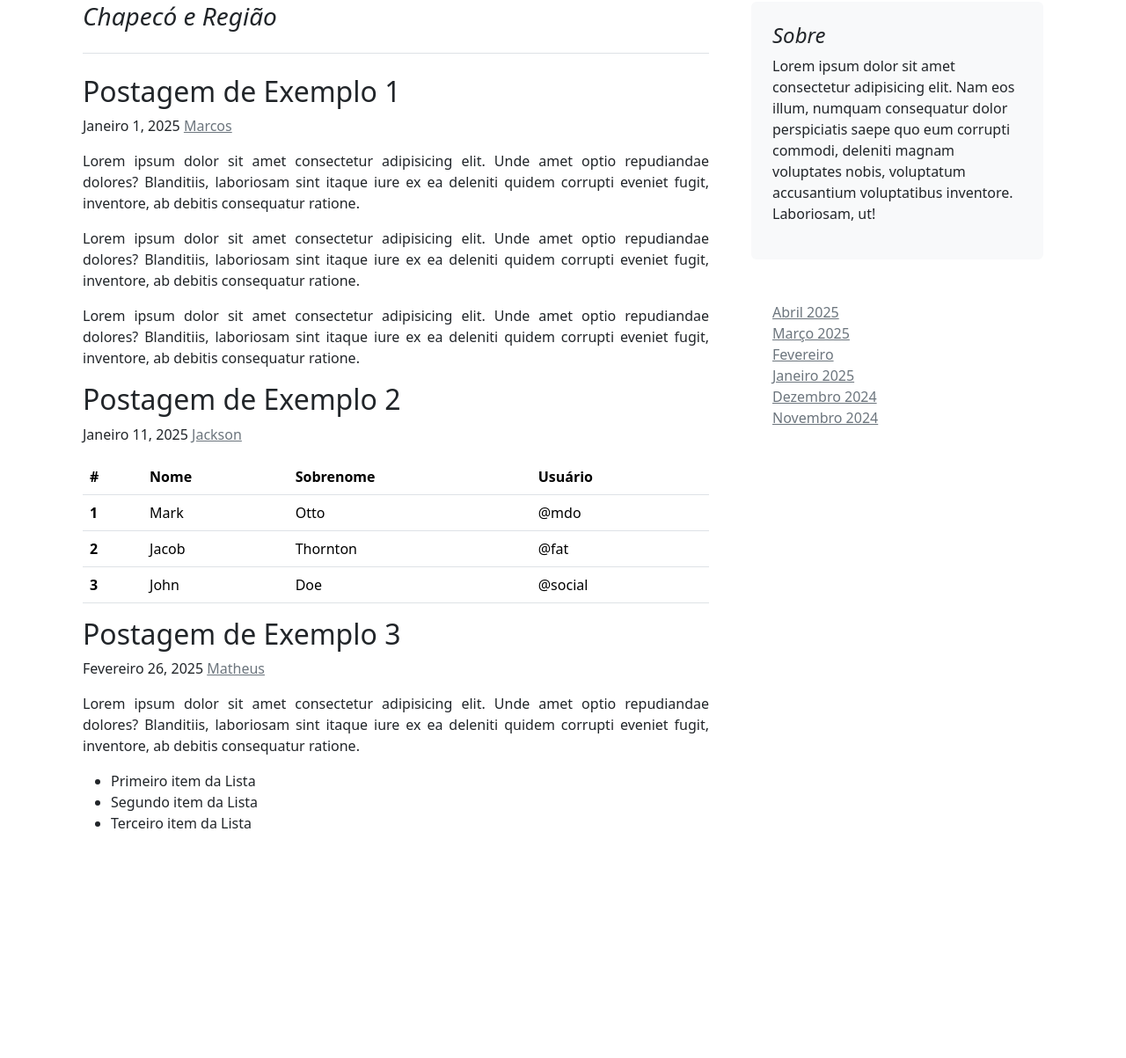
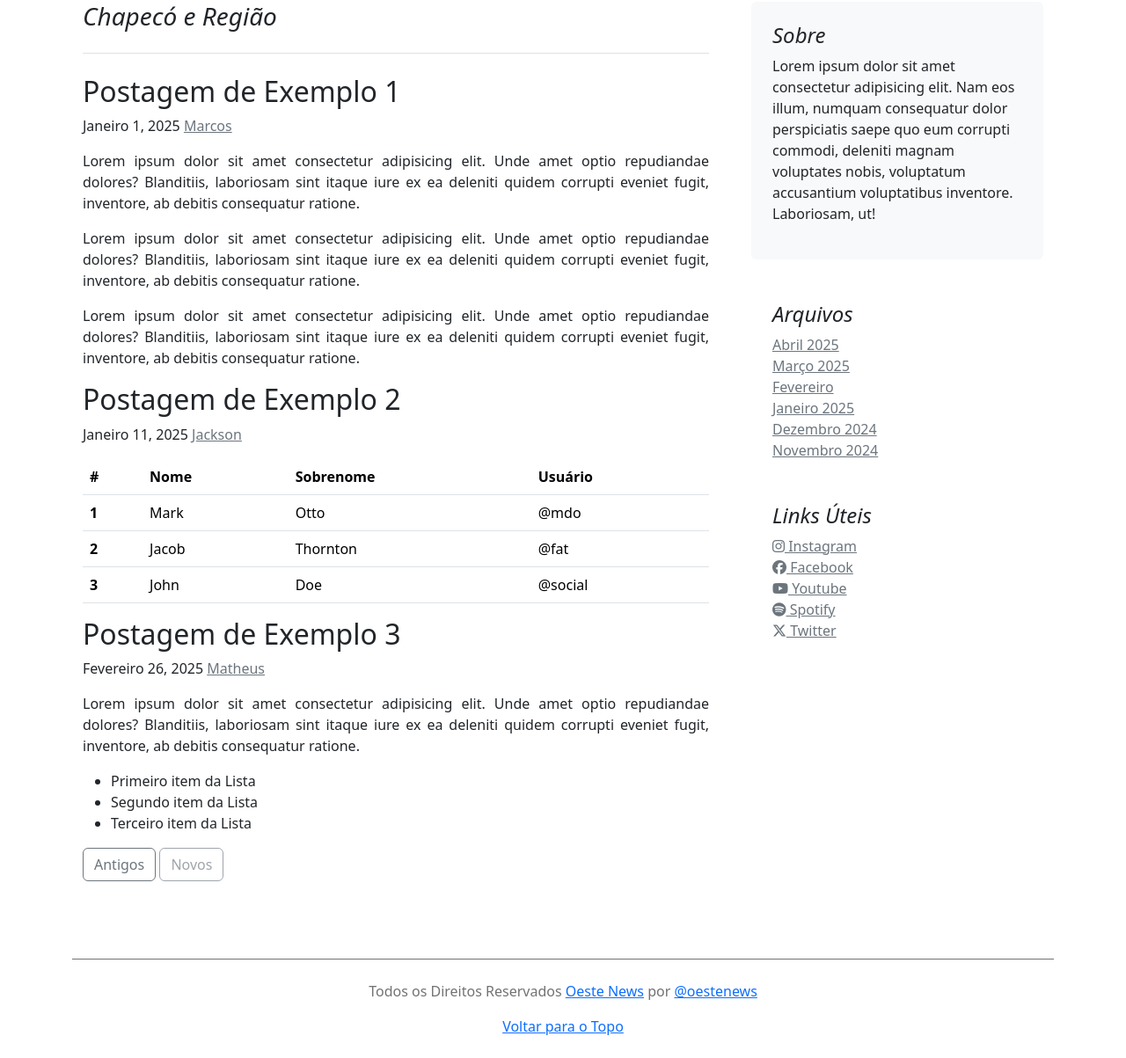
Before and after one commit to Orelha-Gamerr/pweb1_2025_1, a PHP site: page / in a window 1280 px wide. Shown: the part 805-2008 px from the top of the page at 88% size. Before the commit the page ends 1747 px from the top, so only its background shows below. Run offline with PHP 8.4, Linux system fonts and the light colour scheme.

Commit message:
Aula dia 30

```diff
--- a/blog/css/style.css
+++ b/blog/css/style.css
@@ -2,3 +2,23 @@
     line-height: 1;
     border-bottom: 2px solid #e5e5e5;
 }
+
+.blog-pagination{
+    margin-bottom: 4rem;
+}
+
+.blog-pagination > btn{
+    border-radius: 2rem;
+}
+
+.blog-footer{
+    padding: 3.5rem 3;
+    color: #727272;
+    text-align: center;
+    background-color: white;
+    border-top: .05rem solid;
+}
+
+.blog-footer p:last-child{
+    margin-bottom: 0;
+}
--- a/blog/index.html
+++ b/blog/index.html
@@ -168,6 +168,12 @@
                                 <li>Terceiro item da Lista</li>
                             </ul>
                         </article>
+
+                        <nav class="blog-pagination">
+                            <a href="#" class="btn btn-outline-secondary">Antigos</a>
+                            <a href="#" class="btn btn-outline-secondary disabled">Novos</a>
+                        </nav>
+
                     </div>
                     <div class="col-md-4">
                         <div class="position-sticky" style="top:2rem">
@@ -178,6 +184,7 @@
                                 </p>
                             </div>
                             <div class="p-4">
+                                <h4 class="fst-italic">Arquivos</h4>
                                 <ol class="list-unstyled mb-0 ">
                                     <li><a href="#" class="link-secondary">Abril 2025</a></li>
                                     <li><a href="#" class="link-secondary">Março 2025</a></li>
@@ -187,17 +194,31 @@
                                     <li><a href="#" class="link-secondary">Novembro 2024</a></li>
                                 </ol>
                             </div>
-                            <div class="">
-
+                            <div class="p-4">
+                                <h4 class="fst-italic">Links Úteis</h4>
+                                <ol class="list-unstyled mb-0 ">
+                                    <li><a href="https://www.instagram.com/lucietto.al/?hl=pt-br" class="link-secondary"><i class="fa-brands fa-instagram"></i> Instagram</a></li>
+                                    <li><a href="#" class="link-secondary"><i class="fa-brands fa-facebook"></i> Facebook</a></li>
+                                    <li><a href="https://www.youtube.com/@orelhagamerrr" class="link-secondary"><i class="fa-brands fa-youtube"></i> Youtube</a></li>
+                                    <li><a href="#" class="link-secondary"><i class="fa-brands fa-spotify"></i> Spotify</a></li>
+                                    <li><a href="#" class="link-secondary"><i class="fa-brands fa-x-twitter"></i> Twitter</a></li>
+                                </ol>
                             </div>
                         </div>
                     </div>
                 </div>
             </main>
-            <footer>
-
+            <footer class="blog-footer mt-4 py-4">
+                <p>Todos os Direitos Reservados <a href="#">Oeste News</a>
+                    por <a href="#">@oestenews</a>
+                </p>
+                <p>
+                    <a href="#">Voltar para o Topo</a>
+                </p>
             </footer>
         </div>
+
         <script src="https://cdn.jsdelivr.net/npm/bootstrap@5.3.5/dist/js/bootstrap.bundle.min.js" integrity="sha384-k6d4wzSIapyDyv1kpU366/PK5hCdSbCRGRCMv+eplOQJWyd1fbcAu9OCUj5zNLiq" crossorigin="anonymous"></script>
+
     </body>
 </html>
```
Also changed, not shown: php/index.php (added, +27 -0 lines).
